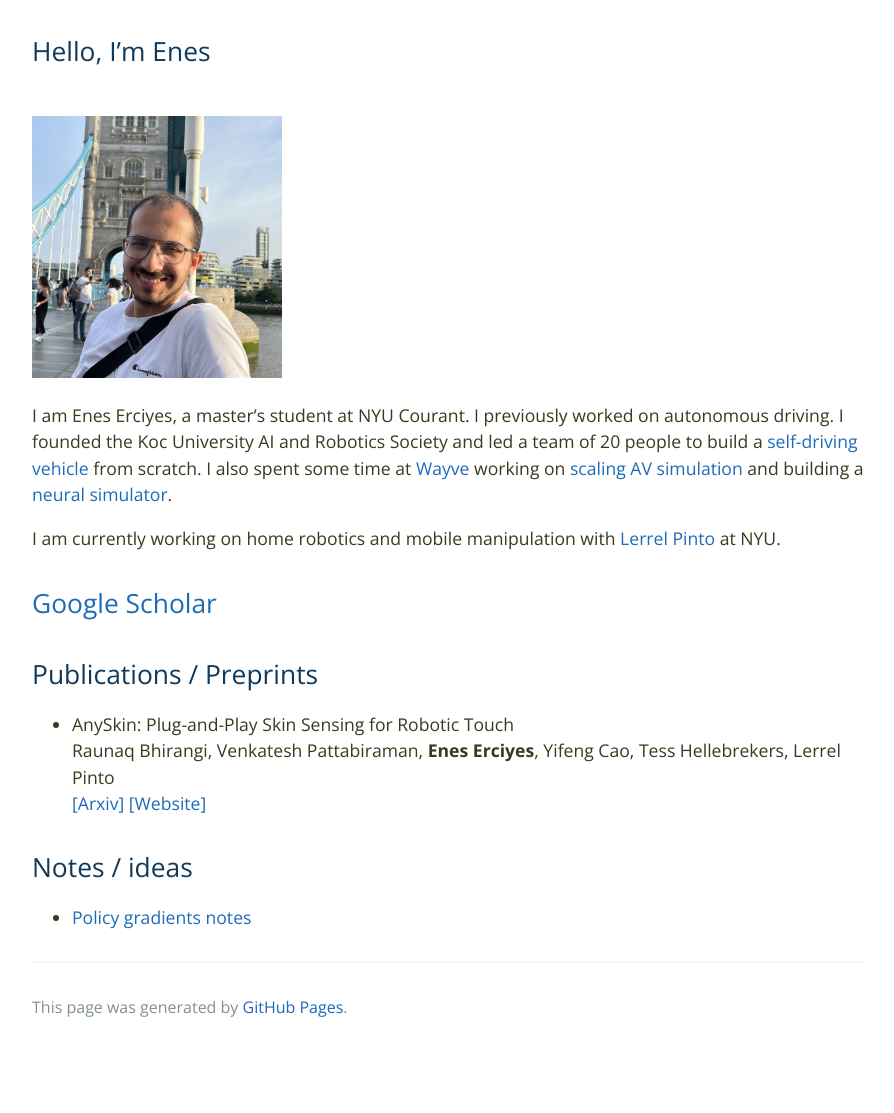
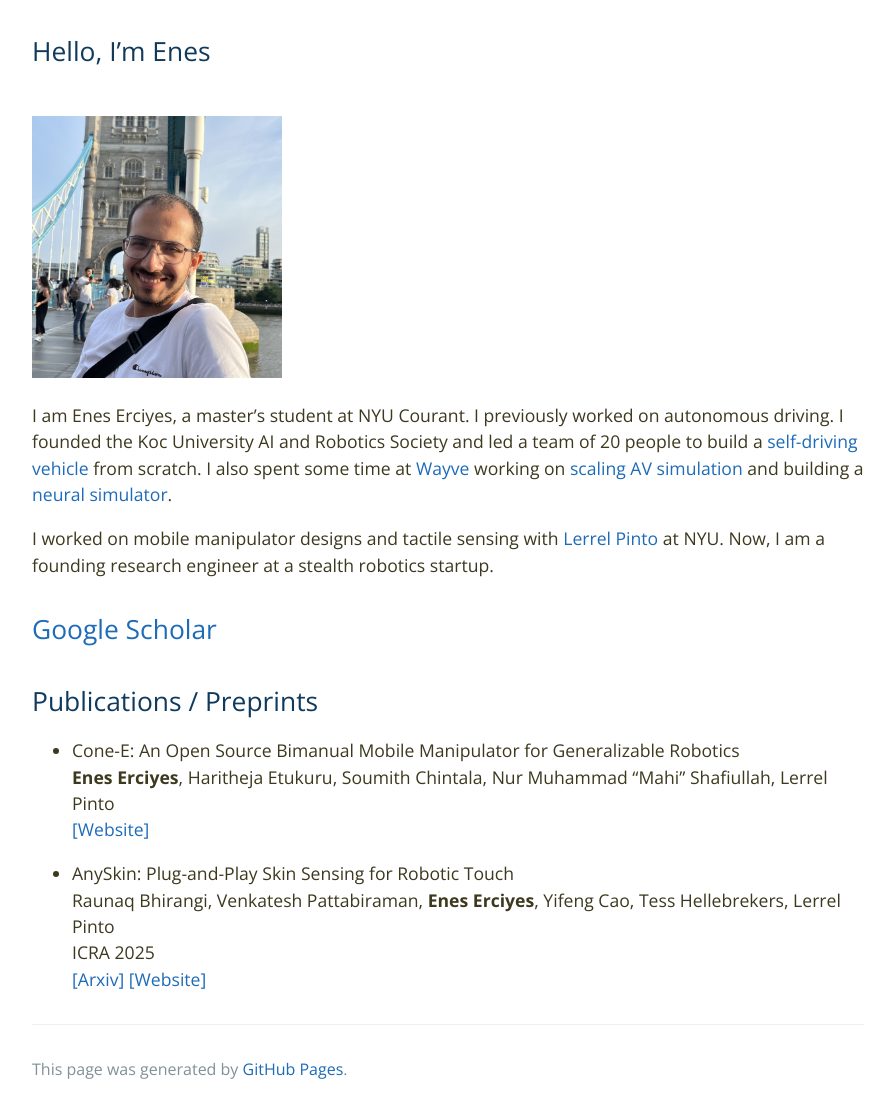
Before and after one commit to eneserciyes/eneserciyes.github.io, a Jekyll site: the page built from index.md, in a window 1280 px wide. Shown: the whole page, without its empty margins (192-1086 px from the left). Built offline with Jekyll 4.4.1, drawn with Linux system fonts in a browser that asks for light colours; before the commit the page ends 1051 px from its top, so only the background shows below that.

Commit message:
Revise current work and add publications section
Updated current work description and added new publications.

```diff
--- a/index.md
+++ b/index.md
@@ -12,18 +12,23 @@ I am Enes Erciyes, a master's student at NYU Courant. I previously worked on aut
 I founded the Koc University AI and Robotics Society and led a team of 20 people to build a [self-driving vehicle](https://youtu.be/BU6hqeaTKyg) from scratch.
 I also spent some time at [Wayve](https://wayve.ai/) working on [scaling AV simulation](https://wayve.ai/thinking/introducing-wayve-infinity-simulator/) and building a [neural simulator](https://wayve.ai/thinking/ghost-gym-neural-simulator/).
 
-I am currently working on home robotics and mobile manipulation with [Lerrel Pinto](https://www.lerrelpinto.com/) at NYU.
+I worked on mobile manipulator designs and tactile sensing with [Lerrel Pinto](https://www.lerrelpinto.com/) at NYU. Now, I am a founding research engineer at a stealth robotics startup.
 
 ## [Google Scholar](https://scholar.google.com/citations?user=pqU1r20AAAAJ&hl=en)
 
 
 ## Publications / Preprints
++ Cone-E: An Open Source Bimanual Mobile Manipulator for Generalizable Robotics\
+**Enes Erciyes**, Haritheja Etukuru, Soumith Chintala, Nur Muhammad “Mahi” Shafiullah, Lerrel Pinto \
+[[Website]](https://www.cone-e.com)
+
 + AnySkin: Plug-and-Play Skin Sensing for Robotic Touch\
  Raunaq Bhirangi, Venkatesh Pattabiraman, **Enes Erciyes**, Yifeng Cao, Tess Hellebrekers, Lerrel Pinto \
+ ICRA 2025\
  [[Arxiv]](https://arxiv.org/abs/2409.08276) [[Website]](https://any-skin.github.io/)
 
 
 
-## Notes / ideas
+<!-- ## Notes / ideas
 
-+ [Policy gradients notes](./Policy-Gradient.html)
++ [Policy gradients notes](./Policy-Gradient.html) -->
```
